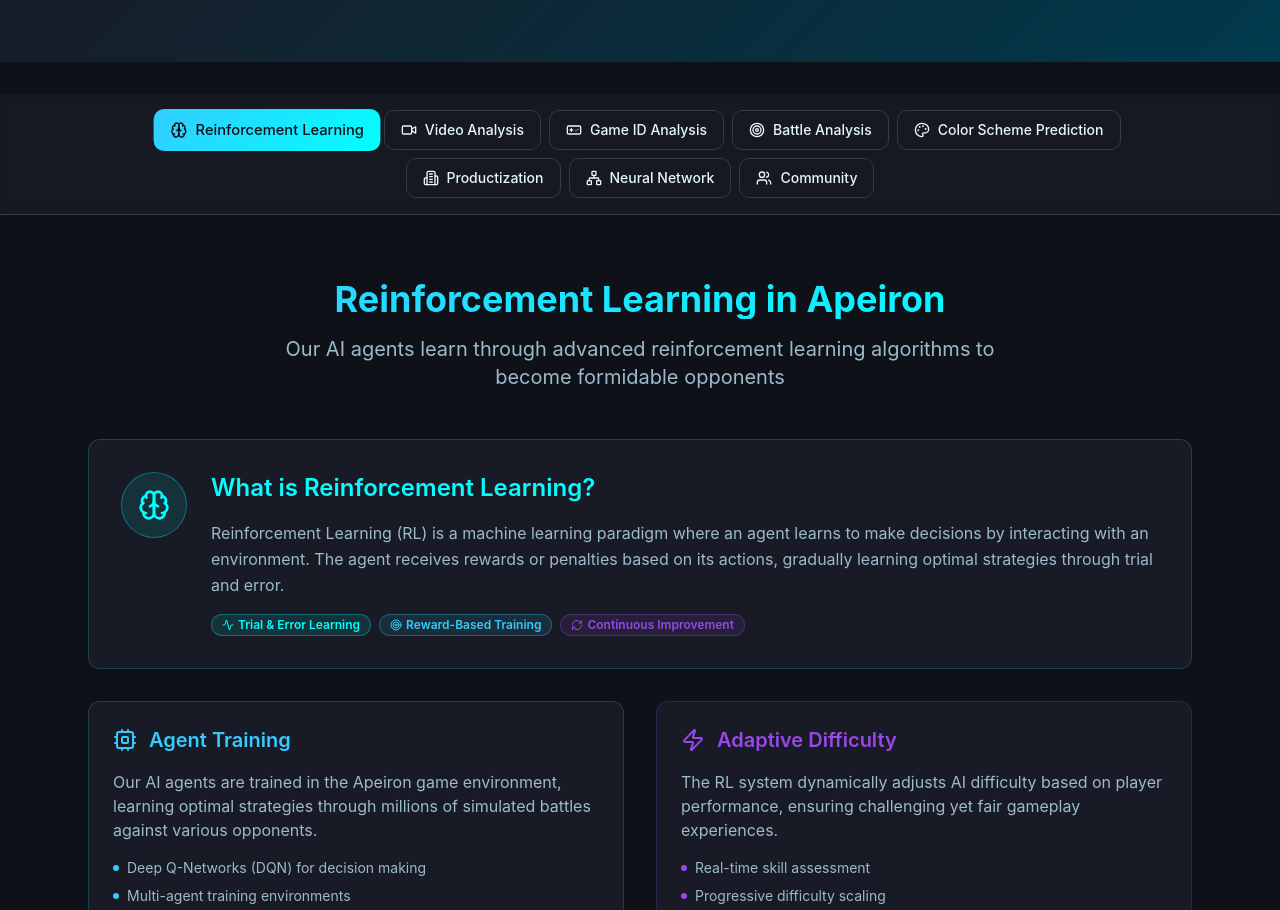
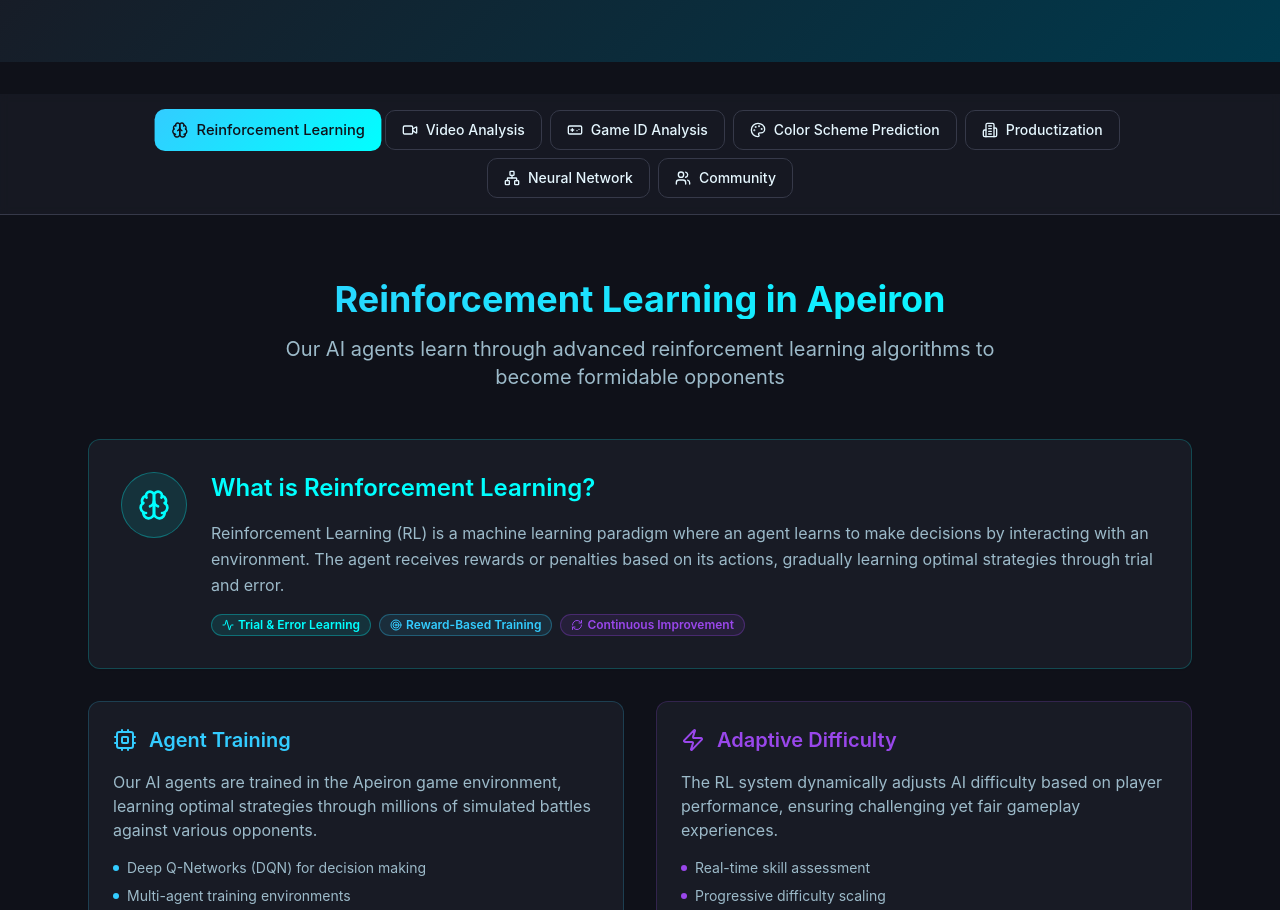
Before and after one commit to wilbertt23/apeiron-ascend-ai-72, a React (Vite) app: page / in a window 1280 px wide. Shown: the part 1537-2447 px from the top of the page. Built offline with nearby package versions, Linux system fonts and the light colour scheme.

Commit message:
Remove tab

```diff
--- a/src/components/navigation-tabs.tsx
+++ b/src/components/navigation-tabs.tsx
@@ -13,7 +13,6 @@ const tabs: Tab[] = [
   { id: "reinforcement", label: "Reinforcement Learning", icon: Brain },
   { id: "video", label: "Video Analysis", icon: Video },
   { id: "gameid", label: "Game ID Analysis", icon: GamepadIcon },
-  { id: "battle", label: "Battle Analysis", icon: Target },
   { id: "color", label: "Color Scheme Prediction", icon: Palette },
   { id: "product", label: "Productization", icon: Building2 },
   { id: "neural", label: "Neural Network", icon: Network },
--- a/src/pages/Index.tsx
+++ b/src/pages/Index.tsx
@@ -7,7 +7,6 @@ import { Button } from "@/components/ui/button";
 
 import VideoAnalysis from "@/components/sections/video-analysis";
 import GameIDAnalysis from "@/components/sections/gameid-analysis";
-import BattleAnalysis from "@/components/sections/battle-analysis";
 import ColorSchemePrediction from "@/components/sections/color-scheme-prediction";
 import Productization from "@/components/sections/productization";
 import NeuralNetwork from "@/components/sections/neural-network";
@@ -31,8 +30,6 @@ const Index = () => {
         return <VideoAnalysis />;
       case "gameid":
         return <GameIDAnalysis />;
-      case "battle":
-        return <BattleAnalysis />;
       case "color":
         return <ColorSchemePrediction />;
       case "product":
```
